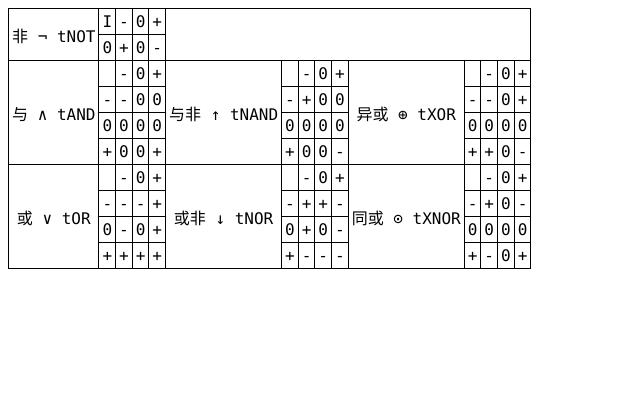
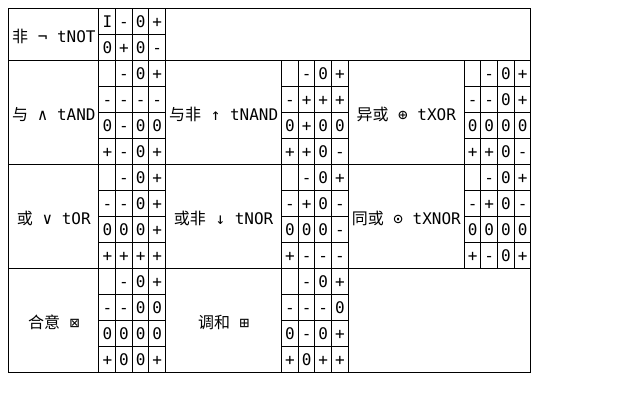
Before and after one commit to Over-Run/Ternary-Kernel, a plain HTML site: page index.html in a window 1280 px wide. Shown: the whole page, without its empty margins (0-640 px from the left). Drawn offline with Linux system fonts and the light colour scheme.

Commit message:
Add files via upload
Changed again

```diff
--- a/index.html
+++ b/index.html
@@ -22,18 +22,18 @@
     <td> </td><td>-</td><td>0</td><td>+</td>
   </tr>
   <tr>
-    <td>-</td><td>-</td><td>0</td><td>0</td>
-    <td>-</td><td>+</td><td>0</td><td>0</td>
+    <td>-</td><td>-</td><td>-</td><td>-</td>
+    <td>-</td><td>+</td><td>+</td><td>+</td>
     <td>-</td><td>-</td><td>0</td><td>+</td>
   </tr>
   <tr>
-    <td>0</td><td>0</td><td>0</td><td>0</td>
-    <td>0</td><td>0</td><td>0</td><td>0</td>
+    <td>0</td><td>-</td><td>0</td><td>0</td>
+    <td>0</td><td>+</td><td>0</td><td>0</td>
     <td>0</td><td>0</td><td>0</td><td>0</td>
   </tr>
   <tr>
-    <td>+</td><td>0</td><td>0</td><td>+</td>
-    <td>+</td><td>0</td><td>0</td><td>-</td>
+    <td>+</td><td>-</td><td>0</td><td>+</td>
+    <td>+</td><td>+</td><td>0</td><td>-</td>
     <td>+</td><td>+</td><td>0</td><td>-</td>
   </tr>
   <tr>
@@ -45,19 +45,34 @@
     <td> </td><td>-</td><td>0</td><td>+</td>
   </tr>
   <tr>
-    <td>-</td><td>-</td><td>-</td><td>+</td>
-    <td>-</td><td>+</td><td>+</td><td>-</td>
+    <td>-</td><td>-</td><td>0</td><td>+</td>
+    <td>-</td><td>+</td><td>0</td><td>-</td>
     <td>-</td><td>+</td><td>0</td><td>-</td>
   </tr>
   <tr>
-    <td>0</td><td>-</td><td>0</td><td>+</td>
-    <td>0</td><td>+</td><td>0</td><td>-</td>
+    <td>0</td><td>0</td><td>0</td><td>+</td>
+    <td>0</td><td>0</td><td>0</td><td>-</td>
     <td>0</td><td>0</td><td>0</td><td>0</td>
   </tr>
   <tr>
     <td>+</td><td>+</td><td>+</td><td>+</td>
     <td>+</td><td>-</td><td>-</td><td>-</td>
     <td>+</td><td>-</td><td>0</td><td>+</td>
+  </tr>
+  <tr>
+      <td rowspan="4">合意 ⊠ </td>
+      <td> </td><td>-</td><td>0</td><td>+</td>
+    <td rowspan="4">调和 ⊞ </td>
+    <td> </td><td>-</td><td>0</td><td>+</td>
+  </tr>
+  <tr>
+      <td>-</td><td>-</td><td>0</td><td>0</td><td>-</td><td>-</td><td>-</td><td>0</td>
+  </tr>
+  <tr>
+      <td>0</td><td>0</td><td>0</td><td>0</td><td>0</td><td>-</td><td>0</td><td>+</td>
+  </tr>
+  <tr>
+      <td>+</td><td>0</td><td>0</td><td>+</td><td>+</td><td>0</td><td>+</td><td>+</td>
   </tr>
 </tbody></table>
 <style>
```
